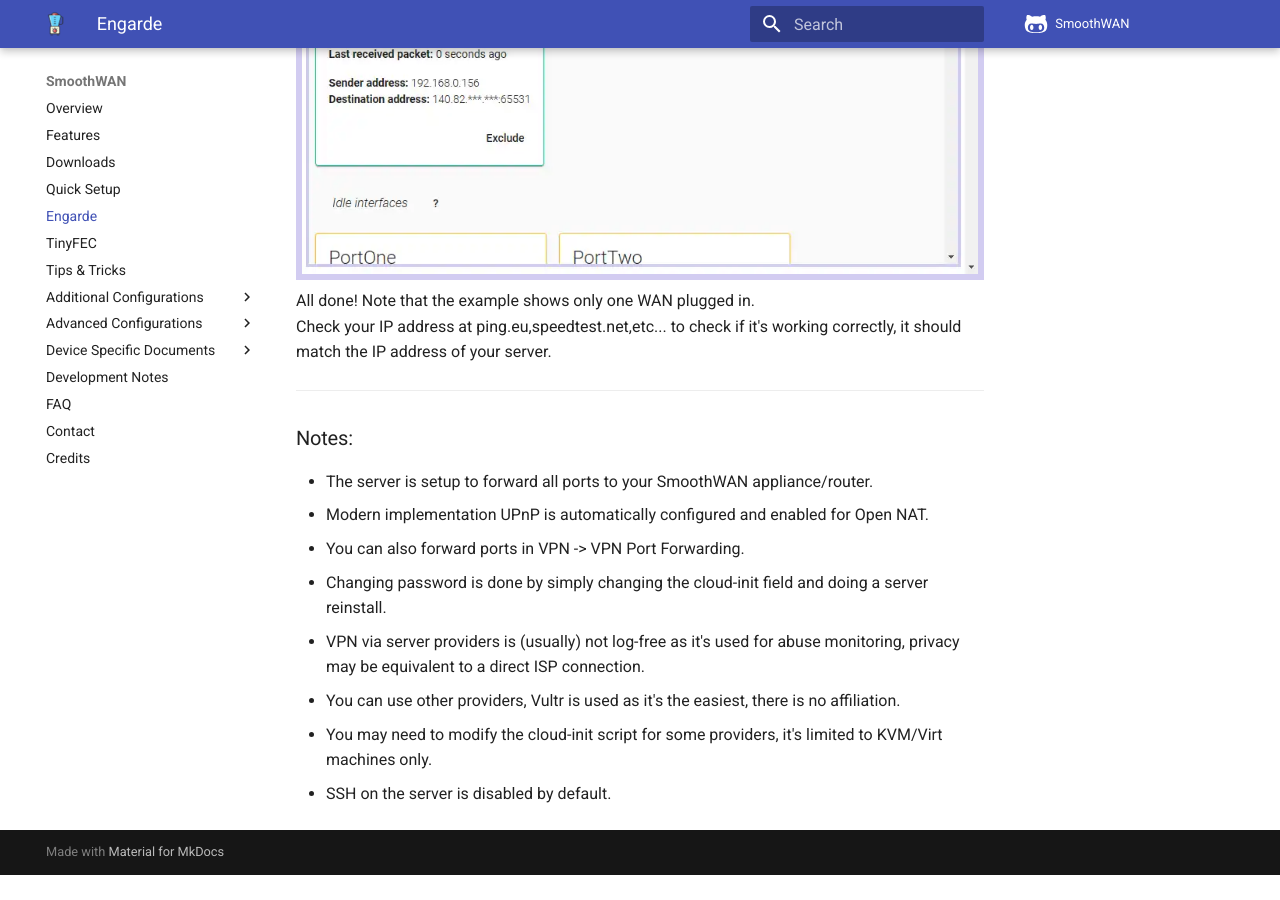
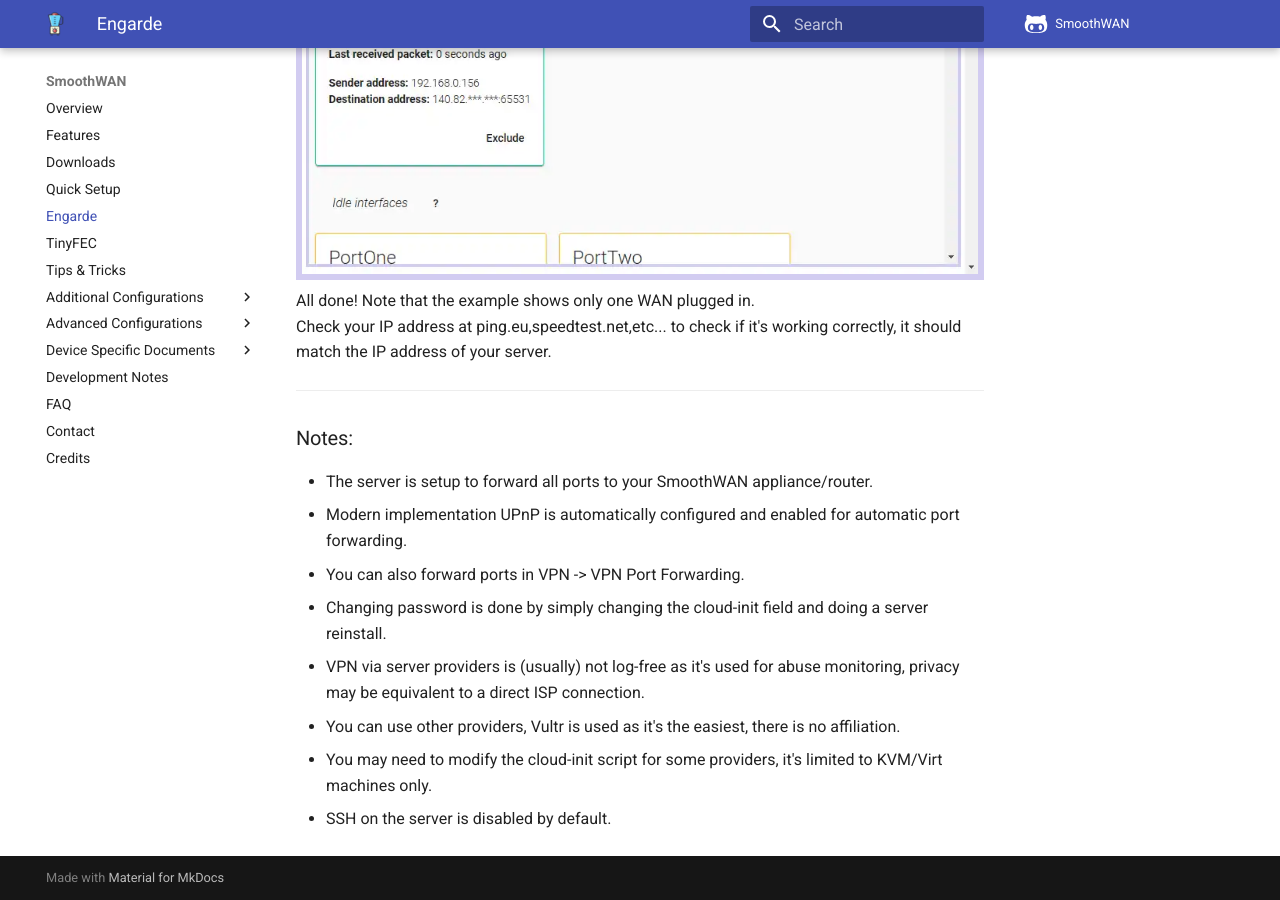
Before and after one commit to SmoothWAN/SmoothWAN-docs, an MkDocs documentation site: the page built from docs/engarde.md, in a window 1280 px wide and 900 px high, scrolled down 5514 px. Built offline with MkDocs 1.6.1 and Material for MkDocs 9.7.7, drawn with Linux system fonts in a browser that asks for light colours; comment, search, counter and statistics services are not loaded; before the commit the page ends 6389 px from its top, so only the background shows below that.

Commit message:
Update engarde.md

```diff
--- a/docs/engarde.md
+++ b/docs/engarde.md
@@ -36,7 +36,7 @@
 <h3>Notes:</h3>
 
 - The server is setup to forward all ports to your SmoothWAN appliance/router.<br>
-- Modern implementation UPnP is automatically configured and enabled for Open NAT.<br>
+- Modern implementation UPnP is automatically configured and enabled for automatic port forwarding.<br>
 - You can also forward ports in VPN -> VPN Port Forwarding.<br>
 - Changing password is done by simply changing the cloud-init field and doing a server reinstall.<br>
 - VPN via server providers is (usually) not log-free as it's used for abuse monitoring, privacy may be equivalent to a direct ISP connection.<br>
```
